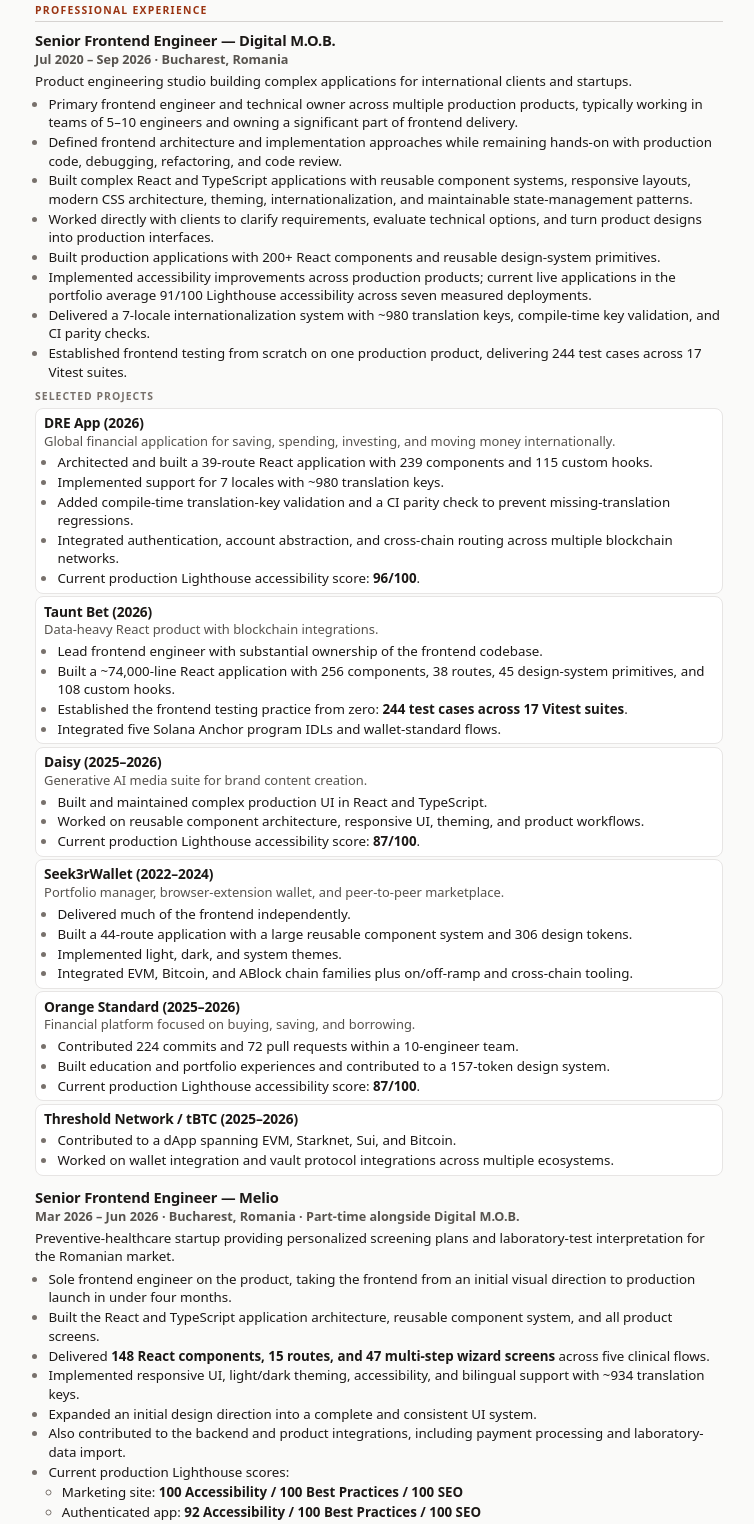
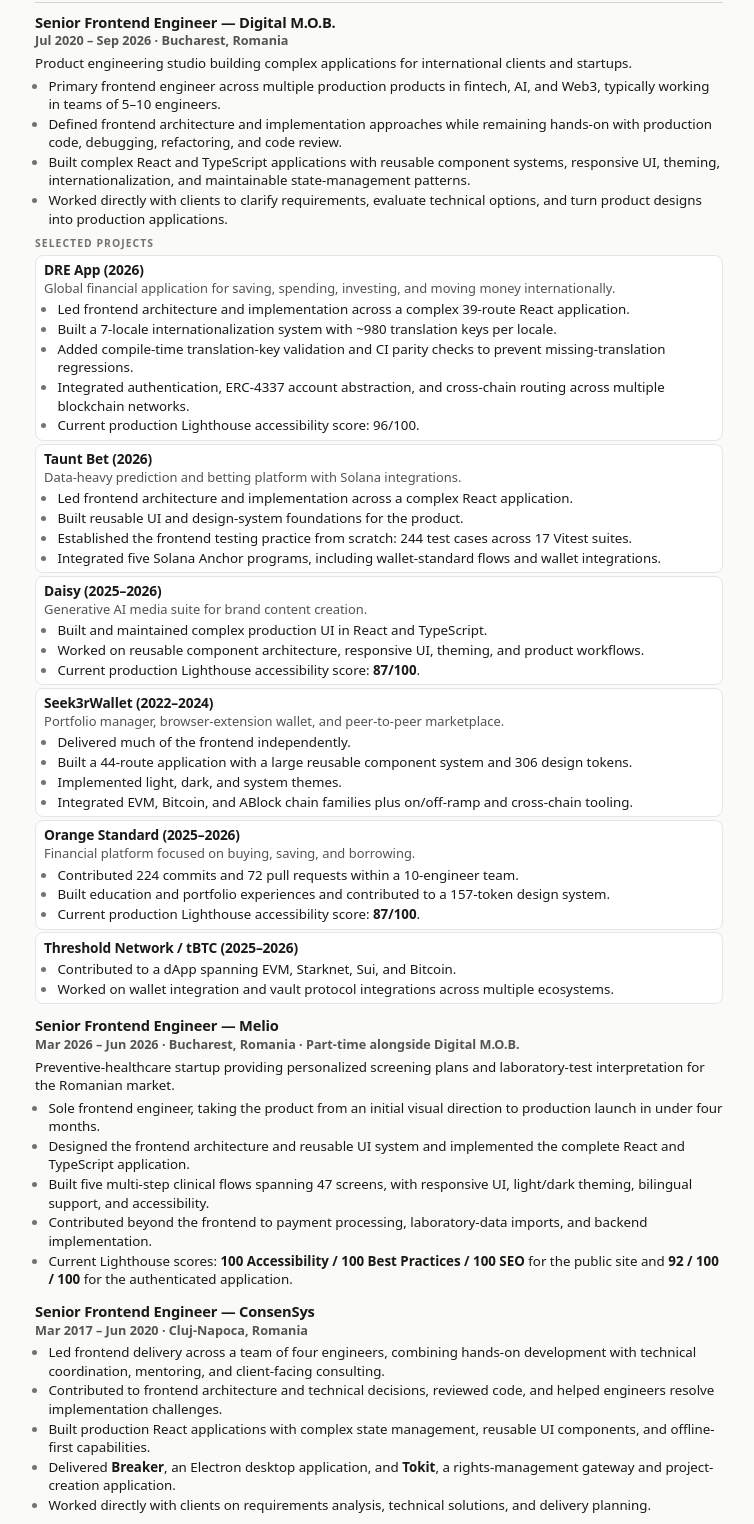
Before and after one commit to alexandrricov/alexandrricov, a website: page index.html in a window 1280 px wide. Shown: the part 713-2237 px from the top of the page, without its empty margins (261-1015 px from the left). Drawn offline with Linux system fonts and the light colour scheme.

Commit message:
Revise experience wording
Tighten the Digital M.O.B. summary and lead with architecture and
implementation ownership on DRE App, Taunt Bet and Melio.

```diff
--- a/index.html
+++ b/index.html
@@ -278,7 +278,7 @@
 <h1>Alexandr Rîcov</h1>
 <p><strong>Senior Frontend Engineer | React · TypeScript · Frontend Architecture · Accessibility</strong></p>
 <p>Bucharest, Romania<br>+40 726 651 605 · <a href="mailto:alexandr.ricov@gmail.com">alexandr.ricov@gmail.com</a><br>LinkedIn: <a href="https://www.linkedin.com/in/alexandr-ricov">https://www.linkedin.com/in/alexandr-ricov</a></p>
-<p>Open to remote roles and hybrid roles in Bucharest. EU work authorization. Available internationally as an independent contractor.</p>
+<p>Open to remote roles and hybrid roles in Bucharest. EU work authorization.</p>
 </header>
 <hr>
 <h2>Profile</h2>
@@ -315,34 +315,30 @@
 <p><strong>Jul 2020 – Sep 2026 · Bucharest, Romania</strong></p>
 <p>Product engineering studio building complex applications for international clients and startups.</p>
 <ul>
-<li>Primary frontend engineer and technical owner across multiple production products, typically working in teams of 5–10 engineers and owning a significant part of frontend delivery.</li>
+<li>Primary frontend engineer across multiple production products in fintech, AI, and Web3, typically working in teams of 5–10 engineers.</li>
 <li>Defined frontend architecture and implementation approaches while remaining hands-on with production code, debugging, refactoring, and code review.</li>
-<li>Built complex React and TypeScript applications with reusable component systems, responsive layouts, modern CSS architecture, theming, internationalization, and maintainable state-management patterns.</li>
-<li>Worked directly with clients to clarify requirements, evaluate technical options, and turn product designs into production interfaces.</li>
-<li>Built production applications with 200+ React components and reusable design-system primitives.</li>
-<li>Implemented accessibility improvements across production products; current live applications in the portfolio average 91/100 Lighthouse accessibility across seven measured deployments.</li>
-<li>Delivered a 7-locale internationalization system with ~980 translation keys, compile-time key validation, and CI parity checks.</li>
-<li>Established frontend testing from scratch on one production product, delivering 244 test cases across 17 Vitest suites.</li>
+<li>Built complex React and TypeScript applications with reusable component systems, responsive UI, theming, internationalization, and maintainable state-management patterns.</li>
+<li>Worked directly with clients to clarify requirements, evaluate technical options, and turn product designs into production applications.</li>
 </ul>
 <h4>Selected Projects</h4>
 <section class="project">
 <p><strong>DRE App (2026)</strong><br>Global financial application for saving, spending, investing, and moving money internationally.</p>
 <ul>
-<li>Architected and built a 39-route React application with 239 components and 115 custom hooks.</li>
-<li>Implemented support for 7 locales with ~980 translation keys.</li>
-<li>Added compile-time translation-key validation and a CI parity check to prevent missing-translation regressions.</li>
-<li>Integrated authentication, account abstraction, and cross-chain routing across multiple blockchain networks.</li>
-<li>Current production Lighthouse accessibility score: <strong>96/100</strong>.</li>
+<li>Led frontend architecture and implementation across a complex 39-route React application.</li>
+<li>Built a 7-locale internationalization system with ~980 translation keys per locale.</li>
+<li>Added compile-time translation-key validation and CI parity checks to prevent missing-translation regressions.</li>
+<li>Integrated authentication, ERC-4337 account abstraction, and cross-chain routing across multiple blockchain networks.</li>
+<li>Current production Lighthouse accessibility score: 96/100.</li>
 </ul>
 </section>
 
 <section class="project">
-<p><strong>Taunt Bet (2026)</strong><br>Data-heavy React product with blockchain integrations.</p>
+<p><strong>Taunt Bet (2026)</strong><br>Data-heavy prediction and betting platform with Solana integrations.</p>
 <ul>
-<li>Lead frontend engineer with substantial ownership of the frontend codebase.</li>
-<li>Built a ~74,000-line React application with 256 components, 38 routes, 45 design-system primitives, and 108 custom hooks.</li>
-<li>Established the frontend testing practice from zero: <strong>244 test cases across 17 Vitest suites</strong>.</li>
-<li>Integrated five Solana Anchor program IDLs and wallet-standard flows.</li>
+<li>Led frontend architecture and implementation across a complex React application.</li>
+<li>Built reusable UI and design-system foundations for the product.</li>
+<li>Established the frontend testing practice from scratch: 244 test cases across 17 Vitest suites.</li>
+<li>Integrated five Solana Anchor programs, including wallet-standard flows and wallet integrations.</li>
 </ul>
 </section>
 
@@ -387,17 +383,11 @@
 <p><strong>Mar 2026 – Jun 2026 · Bucharest, Romania · Part-time alongside Digital M.O.B.</strong></p>
 <p>Preventive-healthcare startup providing personalized screening plans and laboratory-test interpretation for the Romanian market.</p>
 <ul>
-<li>Sole frontend engineer on the product, taking the frontend from an initial visual direction to production launch in under four months.</li>
-<li>Built the React and TypeScript application architecture, reusable component system, and all product screens.</li>
-<li>Delivered <strong>148 React components, 15 routes, and 47 multi-step wizard screens</strong> across five clinical flows.</li>
-<li>Implemented responsive UI, light/dark theming, accessibility, and bilingual support with ~934 translation keys.</li>
-<li>Expanded an initial design direction into a complete and consistent UI system.</li>
-<li>Also contributed to the backend and product integrations, including payment processing and laboratory-data import.</li>
-<li>Current production Lighthouse scores:<ul>
-<li>Marketing site: <strong>100 Accessibility / 100 Best Practices / 100 SEO</strong></li>
-<li>Authenticated app: <strong>92 Accessibility / 100 Best Practices / 100 SEO</strong></li>
-</ul>
-</li>
+<li>Sole frontend engineer, taking the product from an initial visual direction to production launch in under four months.</li>
+<li>Designed the frontend architecture and reusable UI system and implemented the complete React and TypeScript application.</li>
+<li>Built five multi-step clinical flows spanning 47 screens, with responsive UI, light/dark theming, bilingual support, and accessibility.</li>
+<li>Contributed beyond the frontend to payment processing, laboratory-data imports, and backend implementation.</li>
+<li>Current Lighthouse scores: <strong>100 Accessibility / 100 Best Practices / 100 SEO</strong> for the public site and <strong>92 / 100 / 100</strong> for the authenticated application.</li>
 </ul>
 <hr>
 <h3>Senior Frontend Engineer — ConsenSys</h3>
```
Also changed, not shown: Alexandr_Ricov_Resume.md (+20 -28 lines), 1 other file.
